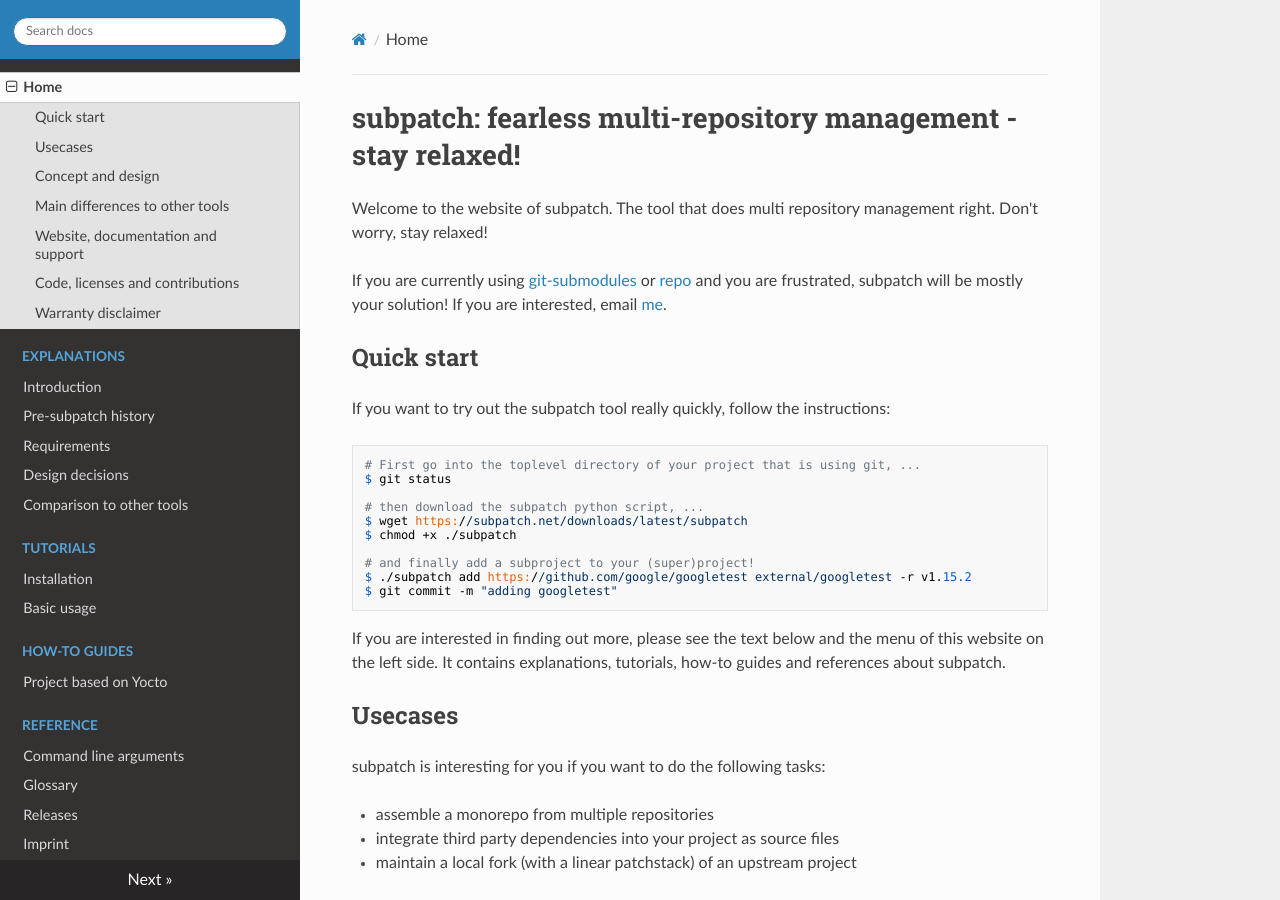
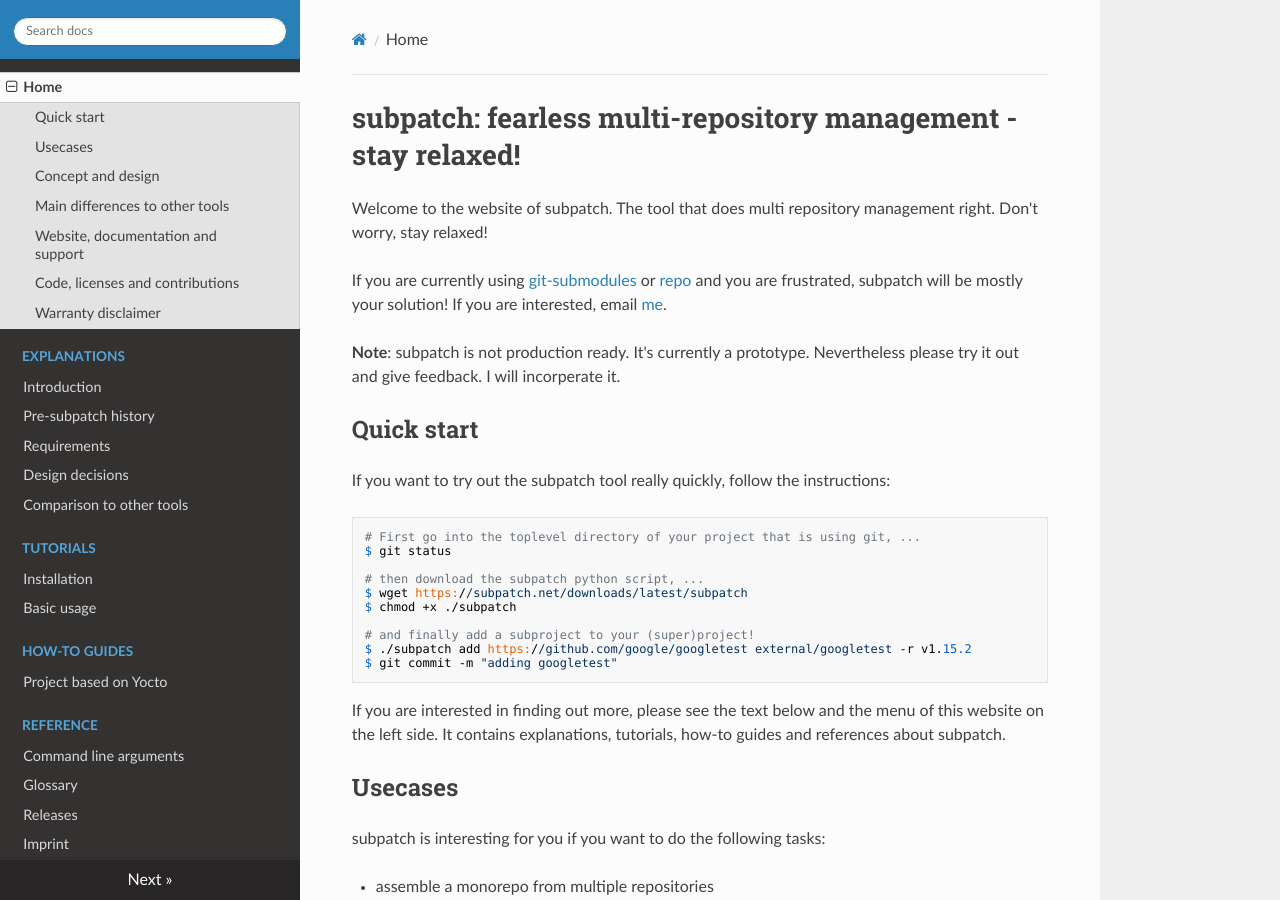
Before and after one commit to lengfeld/subpatch, an MkDocs documentation site: the page built from website/index.md, in a window 1280 px wide and 900 px high. Built offline with MkDocs 1.6.1, drawn with Linux system fonts in a browser that asks for light colours; nearby versions of some CDN libraries.

Commit message:
website: add note about prototype

```diff
--- a/website/index.md
+++ b/website/index.md
@@ -8,6 +8,9 @@ If you are currently using
 [repo](https://gerrit.googlesource.com/git-repo/+/HEAD/README.md) and you are
 frustrated, subpatch  will be mostly your solution! If you are interested,
 email [me](mailto:stefan+subpatch@lengfeld.xyz).
+
+**Note**: subpatch is not production ready. It's currently a prototype.
+Nevertheless please try it out and give feedback. I will incorperate it.
 
 
 ## Quick start
```
Also changed, not shown: README.md (+3 -0 lines), 1 other file.
